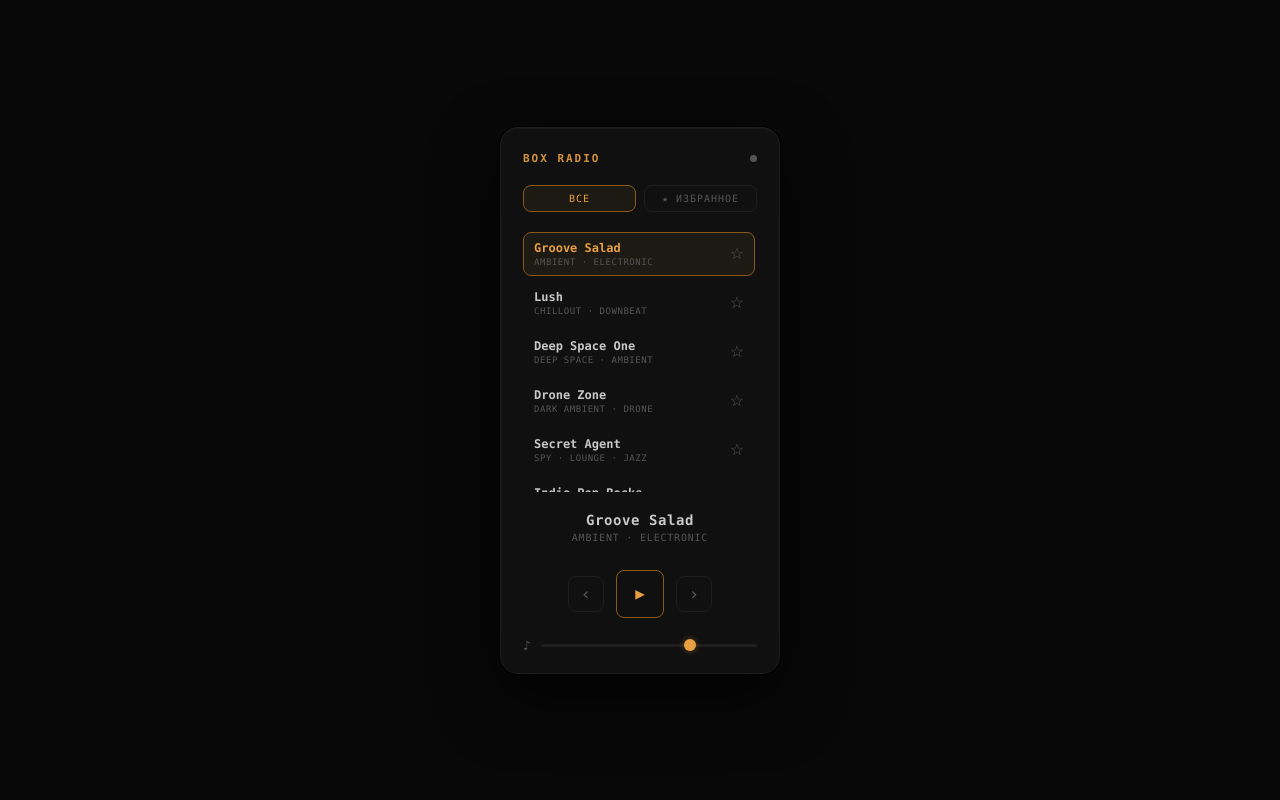
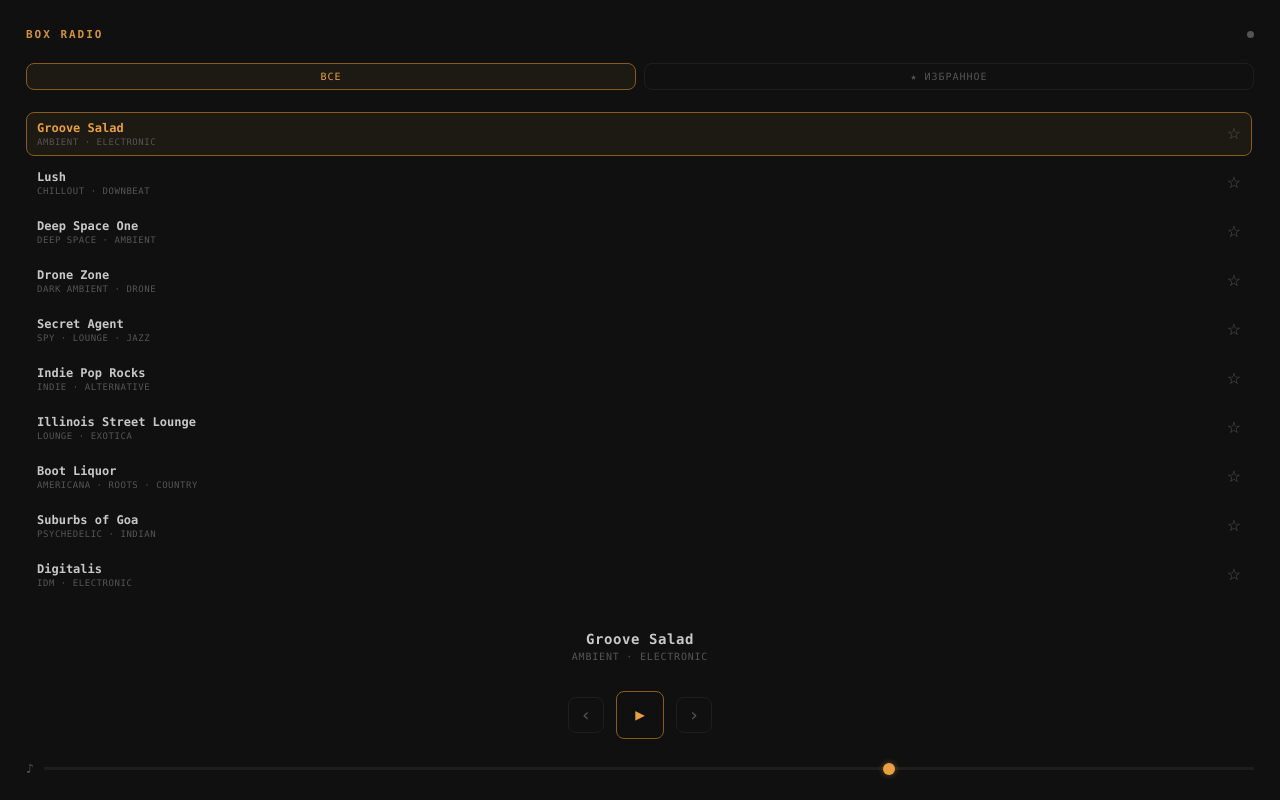
Before and after one commit to inhuman/boxradio, a plain HTML site: page index.html in a window 1280 px wide. Drawn offline with Linux system fonts and the light colour scheme.

Commit message:
feat(ui): full-screen box on desktop too
The radio box now fills the full viewport width and height at all
screen sizes (not just phones); the station list grows to fill. The
mobile media query keeps only the larger touch targets.

```diff
--- a/style.css
+++ b/style.css
@@ -32,23 +32,19 @@ body {
 
 /* ── scene ── */
 .scene {
-  perspective: 800px;
+  width: 100%;
+  height: 100dvh;
 }
 
 /* ── box ── */
 .box {
-  width: 280px;
+  width: 100%;
+  height: 100dvh;
   background: var(--box-bg);
-  border: 1px solid var(--box-border);
-  border-radius: var(--radius);
-  padding: 24px 22px 20px;
+  padding: 28px 26px calc(24px + env(safe-area-inset-bottom));
   display: flex;
   flex-direction: column;
-  gap: 20px;
-  box-shadow:
-    0 0 0 1px #000,
-    0 24px 64px rgba(0,0,0,.8),
-    inset 0 1px 0 rgba(255,255,255,.04);
+  gap: 22px;
 }
 
 /* ── header ── */
@@ -183,19 +179,8 @@ input[type=range]::-webkit-slider-thumb:hover {
   transform: scale(1.3);
 }
 
-/* ── phone: box fills the screen ── */
+/* ── phone: bigger touch targets ── */
 @media (max-width: 560px) {
-  .scene { perspective: none; width: 100%; height: 100dvh; }
-  .box {
-    width: 100%;
-    height: 100dvh;
-    border: none;
-    border-radius: 0;
-    box-shadow: none;
-    gap: 24px;
-    padding: 28px 26px calc(24px + env(safe-area-inset-bottom));
-  }
-  .box__list { flex: 1 1 auto; min-height: 0; max-height: none; }
   .box__station { font-size: 16px; }
   .box__genre   { font-size: 11px; }
   .btn       { width: 44px; height: 44px; font-size: 20px; }
@@ -222,6 +207,8 @@ input[type=range]::-webkit-slider-thumb:hover {
 
 /* ── station list ── */
 .box__list {
+  flex: 1 1 auto;
+  min-height: 0;
   display: flex;
   flex-direction: column;
   gap: 5px;
@@ -230,7 +217,6 @@ input[type=range]::-webkit-slider-thumb:hover {
   -webkit-overflow-scrolling: touch;
   padding-right: 2px;
 }
-@media (min-width: 561px) { .box__list { max-height: 260px; } }
 .box__list::-webkit-scrollbar { width: 5px; }
 .box__list::-webkit-scrollbar-thumb { background: var(--box-border); border-radius: 3px; }
 
```
